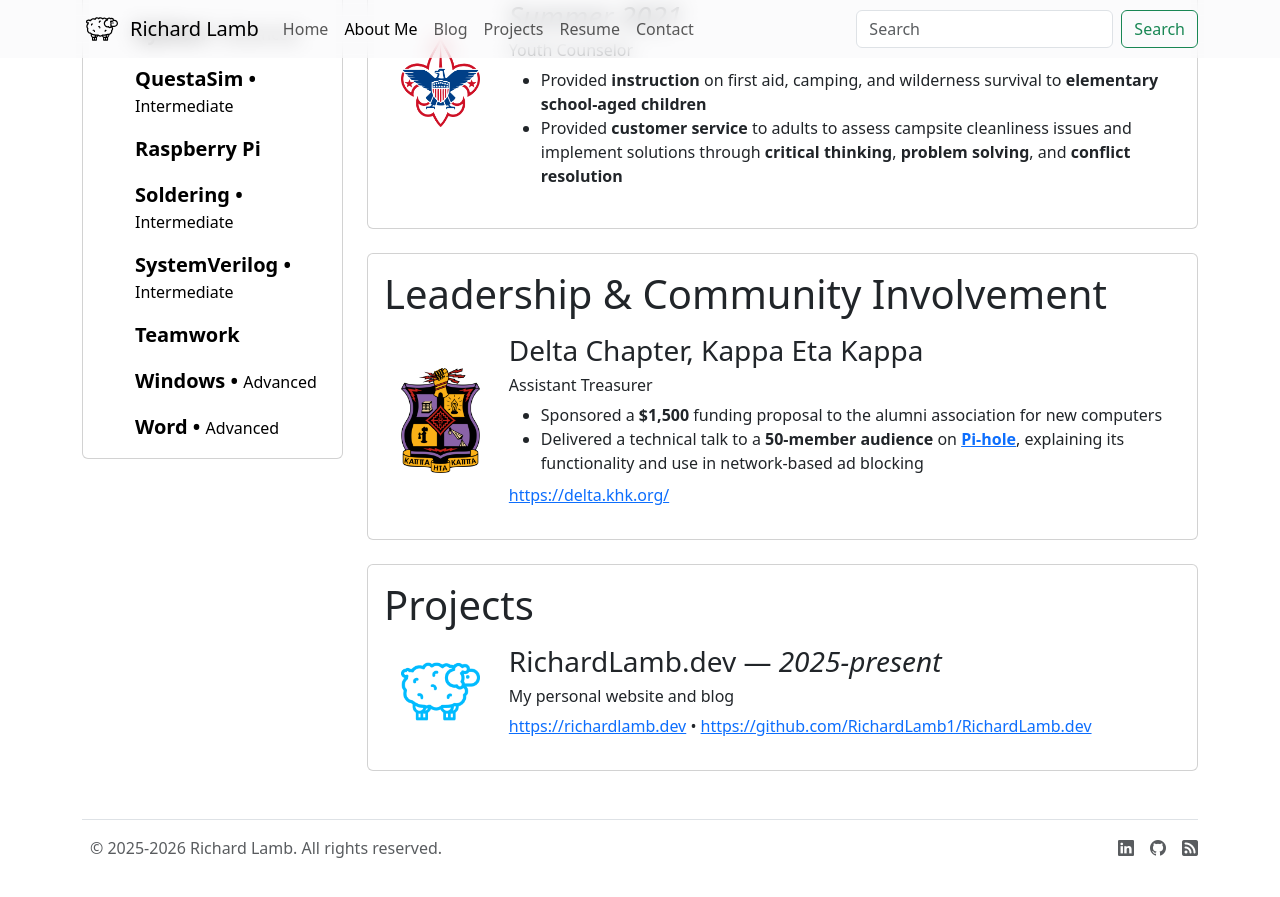
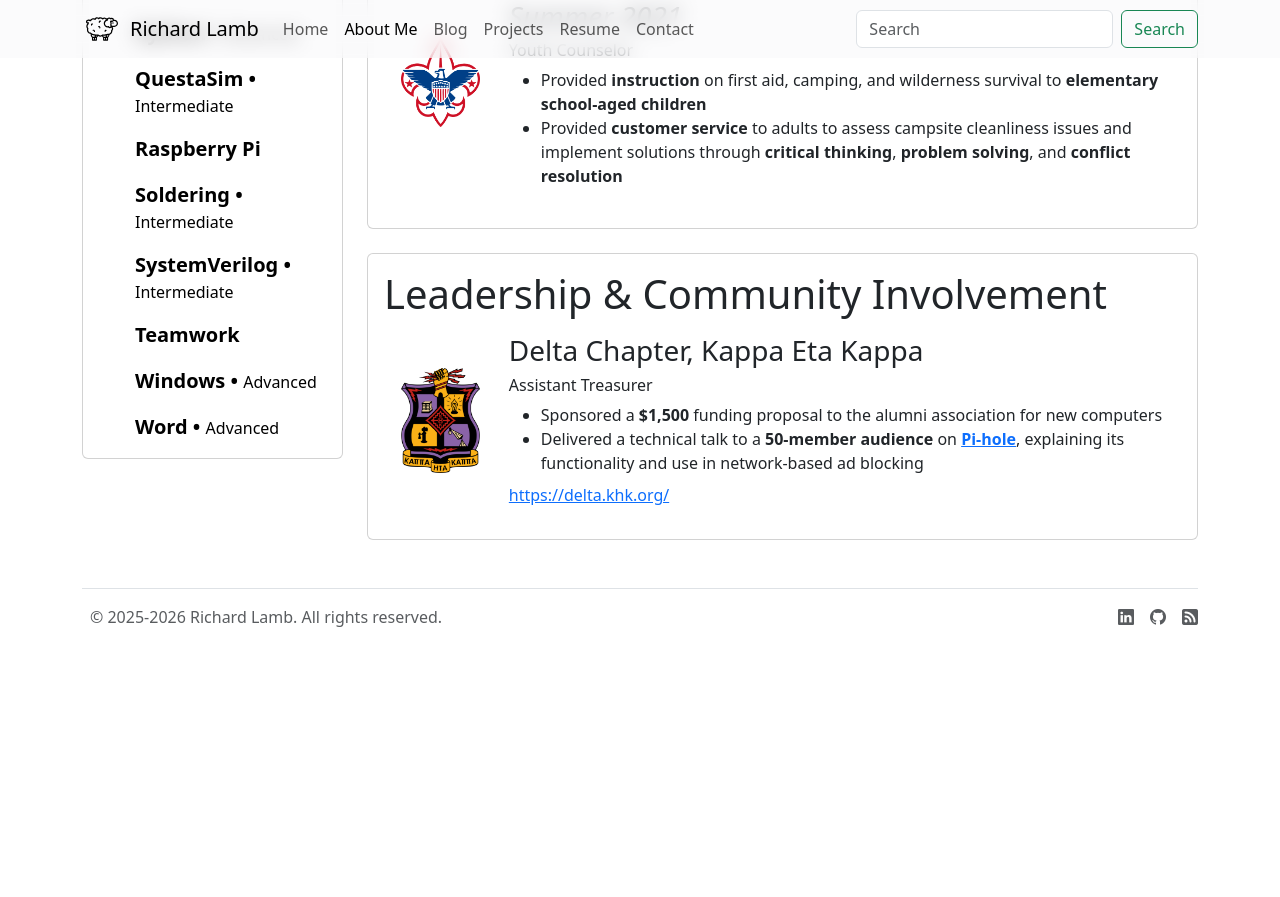
Before and after one commit to RichardLamb1/RichardLamb.dev, a Jekyll site: the page built from about.html, in a window 1280 px wide and 900 px high, scrolled down 1758 px. Shown: the top 897 px of the window. Built offline with Jekyll 4.4.1, drawn with Linux system fonts in a browser that asks for light colours; after the commit the page ends 2427 px from its top, so only the background shows below that.

Commit message:
About and contact improvements

```diff
--- a/about.html
+++ b/about.html
@@ -271,24 +271,6 @@ _location: "Madison, WI, United States"
                         </div>
                     </div>
 
-                    <!-- Projects -->
-                    <div class="card mb-4">
-                        <div class="card-body">
-                            <h1 class="card-title">Projects</h1>
-                            <div class="row my-3">
-                                <div class="col-md-2 align-content-center text-center">
-                                    <img src="/icon256x256.png" width="70%" />
-                                </div>
-                                <div class="col-md-10 align-content-center ps-0">
-                                    <h3>RichardLamb.dev &mdash; <em>2025-present</em></h3>
-                                    <h6>My personal website and blog</h6>
-                                    <a href="https://richardlamb.dev" target="_blank">https://richardlamb.dev</a> &bull;
-                                    <a href="https://github.com/RichardLamb1/RichardLamb.dev" target="_blank">https://github.com/RichardLamb1/RichardLamb.dev</a>
-                                </div>
-                            </div>
-                        </div>
-                    </div>
-
                     <!-- End Right Column -->
                 </div>
             </div>
--- a/contact.html
+++ b/contact.html
@@ -82,7 +82,7 @@ permalink: /contact
             <!-- Submit -->
             <div id="noCaptcha"></div>
             <div class="mt-4 mb-3">
-                <input type="submit" class="btn btn-primary btn-lg" value="Send" />
+                <button type="submit" class="btn btn-primary btn-lg"><i class="bi bi-send"></i> Send</button>
             </div>
         </form>
         <!-- Captcha -->
```
